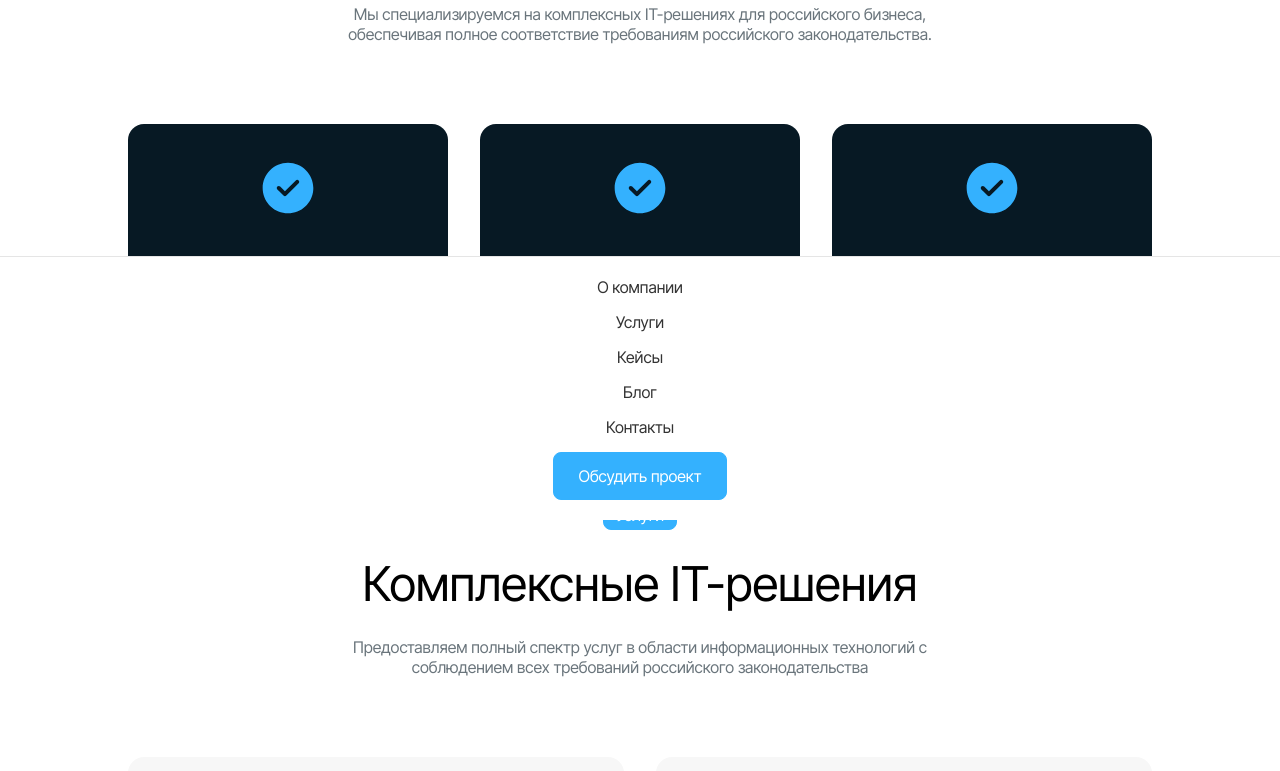
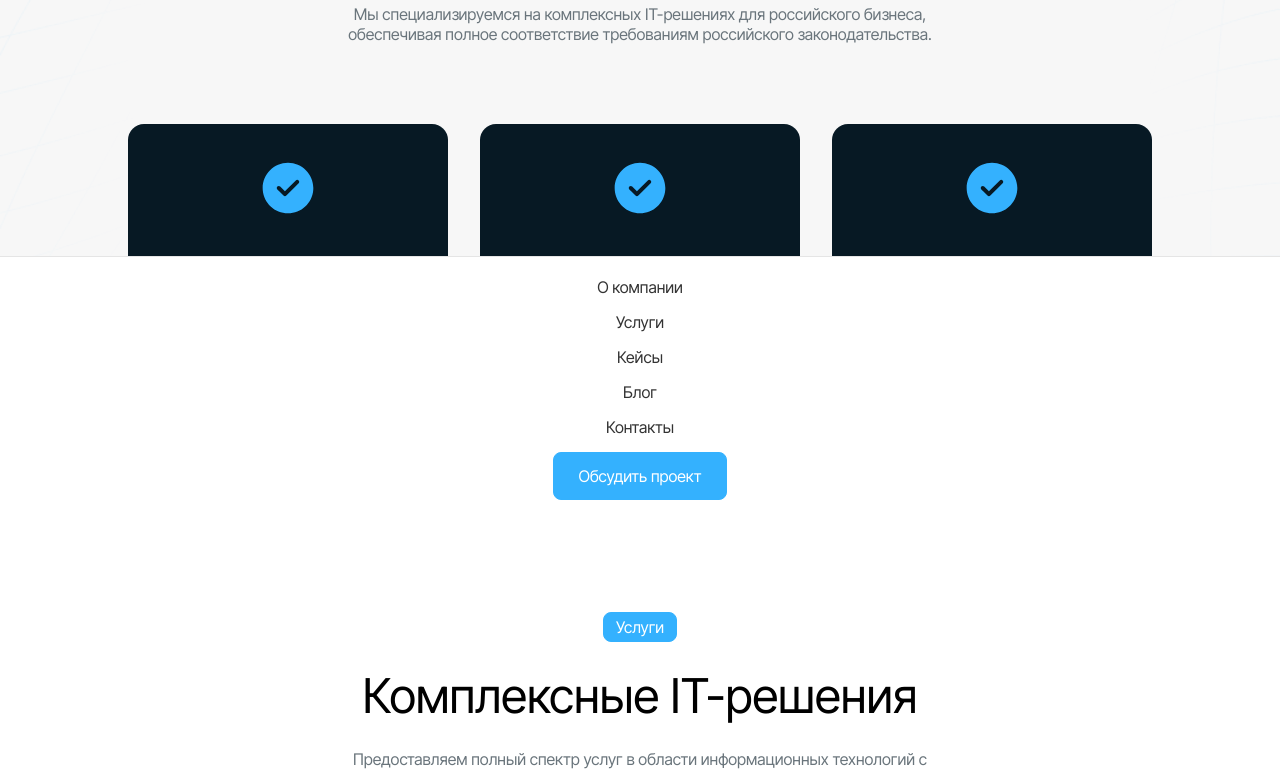
Before and after one commit to webobscure/complex-solutions, a React (Vite) app: page / in a window 1280 px wide. Shown: the part 1080-1851 px from the top of the page. Built offline with nearby package versions, Linux system fonts and the light colour scheme.

Commit message:
Добавлена сетка

```diff
--- a/src/components/About/About.css
+++ b/src/components/About/About.css
@@ -2,15 +2,20 @@
 	display: flex;
 	gap: 2rem;
 	margin-top: 5rem;
+	padding-bottom: 7rem;
 }
 
 .about__card-container > * {
 	flex: 1; /* Равномерное распределение пространства */
 	min-width: 0;
 }
+#about {
+	background: #f7f7f7;
+}
 
 @media (max-width: 425px) {
 	.about__card-container {
 		flex-direction: column;
 	}
+
 }
--- a/src/components/About/About.jsx
+++ b/src/components/About/About.jsx
@@ -6,9 +6,11 @@ import Card from "../elements/Card/Card";
 
 export default function About() {
 	return (
-		<Container>
+		<div id="about" className="waves">
+			<Container >
 			<ContainerHeader
 				className="about-container"
+
 				name="О компании"
 				title={
 					<>
@@ -23,6 +25,7 @@ export default function About() {
 					theme="dark"
 					title="Соответствие российскому законодательству"
 					description="Все решения соответствуют требованиям 152-ФЗ, ФСТЭК и ФСБ"
+
 				/>
 
 				<Card
@@ -38,5 +41,6 @@ export default function About() {
 				/>
 			</section>
 		</Container>
+		</div>
 	);
 }
--- a/src/components/Cases/Cases.jsx
+++ b/src/components/Cases/Cases.jsx
@@ -6,7 +6,7 @@ import Slider from "../Slider/Slider";
 
 export default function Cases() {
 	return (
-		<div id="cases">
+		<div id="cases" className="waves">
 			<Container>
 				<ContainerHeader
 					name="Кейсы"
--- a/src/components/Form/Form.css
+++ b/src/components/Form/Form.css
@@ -3,12 +3,17 @@
     justify-content: center;
     align-items: center;
     min-height: 100vh;
-    background: url('../../assets/bg.png') center no-repeat ;
-    background-size: cover;
     background-color: #071924;
     padding: 20px;
-    font-family: 'Segoe UI', Tahoma, Geneva, Verdana, sans-serif;
+    font-family: "Segoe UI", Tahoma, Geneva, Verdana, sans-serif;
     flex-direction: column;
+}
+
+.waves {
+    background-image: url("../../assets/bg.png") !important;
+    background-repeat: no-repeat !important;
+    background-position: center !important;
+    background-size: cover !important;
 }
 .feedback-container .container-header__name {
     width: 193px;
@@ -16,11 +21,11 @@
     background-color: #fff;
     color: #071924;
 }
-  .feedback-container .container-header__title{
+.feedback-container .container-header__title {
     color: #fff;
 }
 .feedback-container .container-header__description {
-    color: #838C91;
+    color: #838c91;
 }
 .feedback-form {
     border-radius: 12px;
@@ -54,11 +59,21 @@
     animation: slideIn 0.5s ease-out forwards;
 }
 
-  .form-group:nth-child(1) { animation-delay: 0.2s; }
-  .form-group:nth-child(2) { animation-delay: 0.3s; }
-  .form-group:nth-child(3) { animation-delay: 0.4s; }
-  .form-group:nth-child(4) { animation-delay: 0.5s; }
-  .form-group:nth-child(5) { animation-delay: 0.6s; }
+.form-group:nth-child(1) {
+    animation-delay: 0.2s;
+}
+.form-group:nth-child(2) {
+    animation-delay: 0.3s;
+}
+.form-group:nth-child(3) {
+    animation-delay: 0.4s;
+}
+.form-group:nth-child(4) {
+    animation-delay: 0.5s;
+}
+.form-group:nth-child(5) {
+    animation-delay: 0.6s;
+}
 
 .form-group label {
     display: block;
@@ -76,13 +91,13 @@
     font-size: 16px;
     transition: all 0.3s ease;
     border: 1px solid #071924;
-    background: #FFFFFF26;
-    color: #838C91;
+    background: #ffffff26;
+    color: #838c91;
 }
 
 .form-group input::placeholder,
 .form-group textarea::placeholder {
-      color: #838C91;
+    color: #838c91;
     opacity: 0.8;
 }
 
--- a/src/components/Form/Form.jsx
+++ b/src/components/Form/Form.jsx
@@ -71,7 +71,7 @@ const FeedbackForm = () => {
 
   return (
 
-    <div className="feedback-container" id="action">
+    <div className="feedback-container waves" id="action">
         <ContainerHeader
 					name="Форма обратной связи"
 					title="Свяжитесь с нами"
--- a/src/components/Hero/Hero.jsx
+++ b/src/components/Hero/Hero.jsx
@@ -13,7 +13,7 @@ import Container from "../elements/Container/Container";
 export default function Hero() {
 	return (
 		<Container>
-			<section className="hero-wrapper" id="about">
+			<section className="hero-wrapper" >
 				<div className="hero-block">
 					<div className="hero-block__left">
 						<h1 className="hero-block__left-title">
```
Lines whose indentation alone changed are shown as unchanged.
